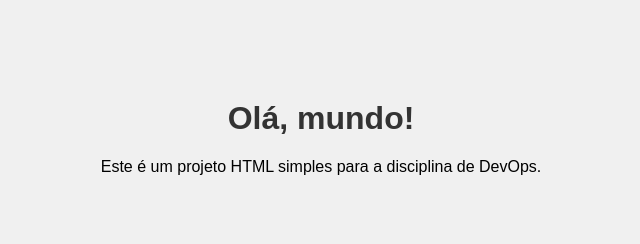
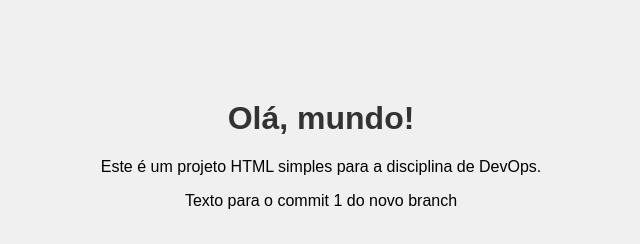
Before and after one commit to gshimizu04/AS1-DevOps, a plain HTML site: page index.html in a window 1280 px wide. Shown: the whole page, without its empty margins (319-959 px from the left). Drawn offline with Linux system fonts and the light colour scheme.

Commit message:
Added text to body

```diff
--- a/index.html
+++ b/index.html
@@ -18,5 +18,6 @@
 <body>
   <h1>Olá, mundo!</h1>
   <p>Este é um projeto HTML simples para a disciplina de DevOps.</p>
+  <p>Texto para o commit 1 do novo branch</p>
 </body>
 </html>
```
